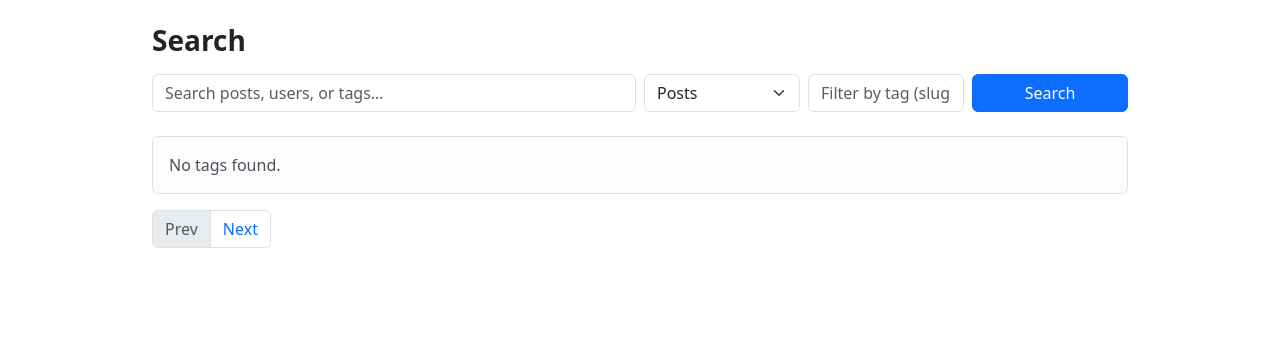
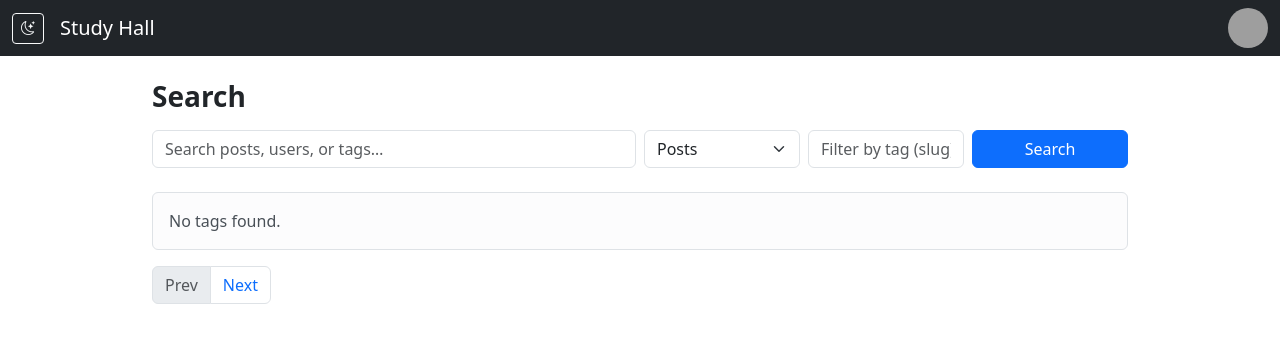
Before and after one commit to stayvoh/Study-Hall, a PHP site: page /reset/views/search.php in a window 1280 px wide. Shown: the top 343 px of the page. Run offline with PHP 8.4, Linux system fonts and the light colour scheme; the template is opened without the code that fills it, so the values that code supplies are empty; some libraries are stand-ins or nearby versions; grey boxes are pictures that could not be loaded.

Commit message:
Search page header fix

```diff
--- a/app/views/search.php
+++ b/app/views/search.php
@@ -6,6 +6,7 @@ declare(strict_types=1);
 /** @var array  $results */
 /** @var int    $page */
 /** @var int    $limit */
+
 function h($s){ return htmlspecialchars((string)$s, ENT_QUOTES, 'UTF-8'); }
 $build = function($n){ $qv = $_GET; $qv['page'] = $n; return '/search?'.http_build_query($qv); };
 $prev = max(1, (int)$page - 1);
@@ -17,16 +18,10 @@ $next = (int)$page + 1;
   <meta charset="UTF-8">
   <title>Search · Study Hall</title>
 
-  <!-- Theme init BEFORE CSS to avoid flash -->
-  <script>
-    (function () {
-      const cookieTheme = document.cookie.match(/(?:^|;\s*)theme=(light|dark)/)?.[1];
-      const storedTheme = localStorage.getItem('theme');
-      const prefersDark = window.matchMedia && window.matchMedia('(prefers-color-scheme: dark)').matches;
-      const theme = cookieTheme || storedTheme || (prefersDark ? 'dark' : 'light');
-      document.documentElement.setAttribute('data-bs-theme', theme);
-    })();
-  </script>
+  <?php
+  $themeInit = __DIR__ . '/theme-init.php';
+  if (is_file($themeInit)) include $themeInit;
+  ?>
 
   <link href="https://cdn.jsdelivr.net/npm/bootstrap@5.3.2/dist/css/bootstrap.min.css" rel="stylesheet">
   <link href="https://cdn.jsdelivr.net/npm/bootstrap-icons@1.11.3/font/bootstrap-icons.css" rel="stylesheet">
@@ -37,13 +32,16 @@ $next = (int)$page + 1;
 </head>
 <body class="bg-body">
 
-
+<?php
+  $hdr = __DIR__ . '/header.php';
+  if (is_file($hdr)) include $hdr;
+?>
 
 <section class="py-4">
   <div class="container" style="max-width:1000px;">
     <h3 class="fw-semibold mb-3">Search</h3>
 
-    <!-- Search bar (dropdown-only filter + optional tag slug) -->
+    <!-- Search bar -->
     <form class="row g-2 align-items-center mb-4" method="GET" action="/search">
       <div class="col-12 col-md-6">
         <input class="form-control" name="q" placeholder="Search posts, users, or tags…" value="<?= h($q ?? '') ?>">
@@ -56,7 +54,8 @@ $next = (int)$page + 1;
         </select>
       </div>
       <div class="col-6 col-md-2">
-        <input id="tagField" class="form-control" name="tag" placeholder="Filter by tag (slug)" value="<?= h($tag ?? '') ?>" <?= ($type!=='posts')?'disabled':''; ?>>
+        <input id="tagField" class="form-control" name="tag" placeholder="Filter by tag (slug)"
+               value="<?= h($tag ?? '') ?>" <?= ($type!=='posts')?'disabled':''; ?>>
       </div>
       <div class="col-12 col-md-2 d-grid">
         <button class="btn btn-primary">Search</button>
@@ -112,7 +111,7 @@ $next = (int)$page + 1;
         </div>
       <?php endif; ?>
 
-    <?php else: /* tags */ ?>
+    <?php else: ?>
       <?php if (empty($results)): ?>
         <div class="alert alert-light border">No tags found.</div>
       <?php else: ?>
@@ -151,40 +150,17 @@ $next = (int)$page + 1;
   </div>
 </section>
 
-<!-- Theme toggle logic -->
 <script>
-(function () {
-  const root = document.documentElement;
-  const btn  = document.getElementById('themeToggle');
-  const icon = document.getElementById('themeIcon');
-  const label= document.getElementById('themeLabel');
-  function setTheme(theme) {
-    root.setAttribute('data-bs-theme', theme);
-    localStorage.setItem('theme', theme);
-    document.cookie = "theme=" + theme + "; path=/; max-age=31536000";
-    updateUI(theme);
-  }
-  function updateUI(theme) {
-    if (!icon || !label) return;
-    if (theme === 'dark') { icon.className = 'bi bi-sun'; label.textContent = 'Light'; }
-    else { icon.className = 'bi bi-moon-stars'; label.textContent = 'Dark'; }
-  }
-  updateUI(root.getAttribute('data-bs-theme') || 'light');
-  btn?.addEventListener('click', function () {
-    const next = (root.getAttribute('data-bs-theme') === 'dark') ? 'light' : 'dark';
-    setTheme(next);
-  });
 
-  // enable/disable tag field based on type
-  window.toggleTagField = function(){
+  function toggleTagField() {
     const sel = document.querySelector('select[name="type"]');
     const tag = document.getElementById('tagField');
     if (!sel || !tag) return;
     tag.disabled = (sel.value !== 'posts');
-  };
-  toggleTagField();
-})();
+  }
+  document.addEventListener('DOMContentLoaded', toggleTagField);
 </script>
+
 <script src="https://cdn.jsdelivr.net/npm/bootstrap@5.3.2/dist/js/bootstrap.bundle.min.js"></script>
 </body>
 </html>
```
